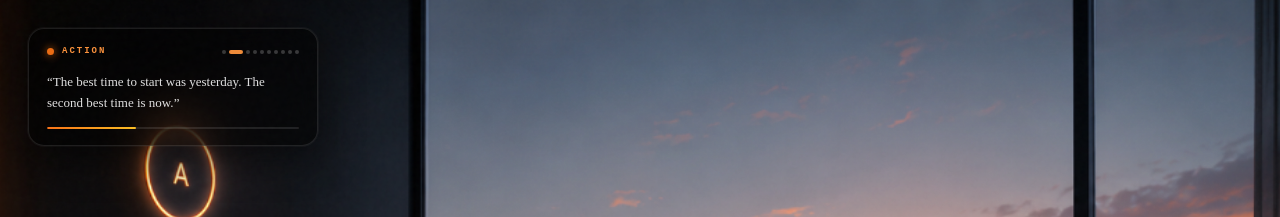
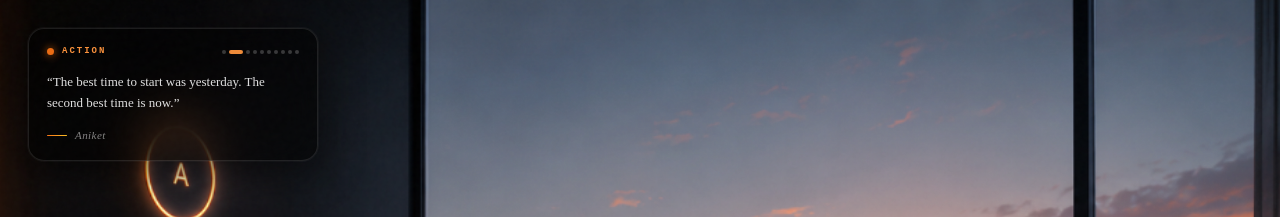
Before and after one commit to upadhyayaniket29/aniket-upadhyay-portfolio, a Next.js app: page / in a window 1280 px wide. Shown: the top 217 px of the page. Built offline with nearby package versions, Linux system fonts and the light colour scheme; no server answers.

Commit message:
Remove progress bar from thought widget and add — Aniket signature below each quote

```diff
--- a/components/ui/ThoughtWidget.tsx
+++ b/components/ui/ThoughtWidget.tsx
@@ -1,6 +1,6 @@
 "use client";
 
-import { useState, useEffect, useRef } from "react";
+import { useState, useEffect } from "react";
 
 const THOUGHTS = [
   { quote: "Hard work beats talent when talent doesn't work hard.", tag: "FUEL" },
@@ -20,30 +20,16 @@ const INTERVAL = 4500;
 export default function ThoughtWidget() {
   const [current, setCurrent] = useState(0);
   const [fade, setFade] = useState(true);
-  const [progress, setProgress] = useState(0);
-  const progressRef = useRef<ReturnType<typeof setInterval> | null>(null);
 
   useEffect(() => {
     const cycle = setInterval(() => {
-      // Fade out
       setFade(false);
-      setProgress(0);
-
       setTimeout(() => {
         setCurrent((prev) => (prev + 1) % THOUGHTS.length);
         setFade(true);
       }, 500);
     }, INTERVAL);
-
-    // Progress bar ticker
-    progressRef.current = setInterval(() => {
-      setProgress((p) => Math.min(p + 100 / (INTERVAL / 50), 100));
-    }, 50);
-
-    return () => {
-      clearInterval(cycle);
-      if (progressRef.current) clearInterval(progressRef.current);
-    };
+    return () => clearInterval(cycle);
   }, []);
 
   const thought = THOUGHTS[current];
@@ -131,25 +117,35 @@ export default function ThoughtWidget() {
           &ldquo;{thought.quote}&rdquo;
         </p>
 
-        {/* Progress bar */}
+        {/* Aniket signature */}
         <div
           style={{
             marginTop: "14px",
-            height: "2px",
-            borderRadius: "999px",
-            background: "rgba(255,255,255,0.1)",
-            overflow: "hidden",
+            display: "flex",
+            alignItems: "center",
+            gap: "8px",
+            opacity: fade ? 1 : 0,
+            transition: "opacity 0.45s cubic-bezier(0.16,1,0.3,1)",
           }}
         >
           <div
             style={{
-              height: "100%",
+              width: "20px",
+              height: "1px",
+              background: "linear-gradient(90deg, #f97316, #fbbf24)",
               borderRadius: "999px",
-              background: "linear-gradient(90deg, #f97316, #fbbf24)",
-              width: `${progress}%`,
-              transition: "width 50ms linear",
             }}
           />
+          <span
+            style={{
+              fontSize: "11px",
+              color: "rgba(255,255,255,0.5)",
+              fontStyle: "italic",
+              letterSpacing: "0.04em",
+            }}
+          >
+            Aniket
+          </span>
         </div>
       </div>
     </div>
```
